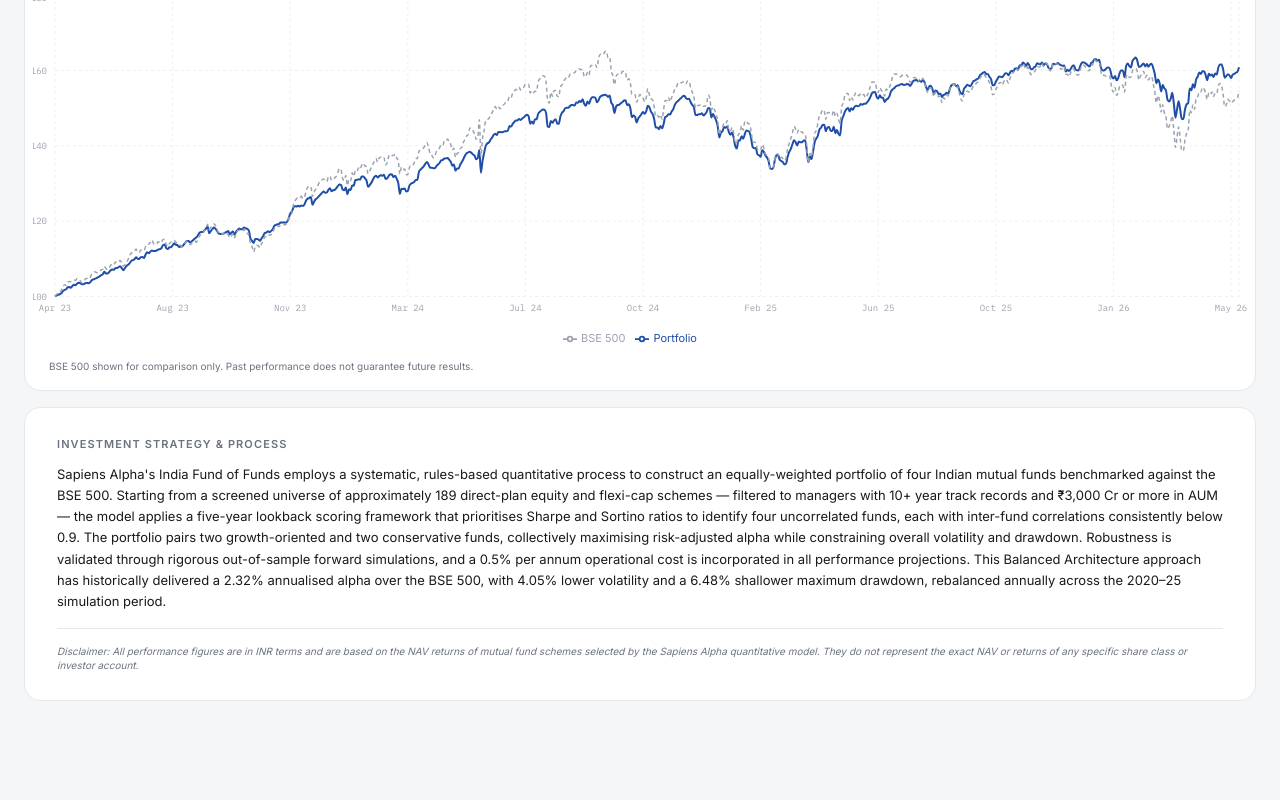
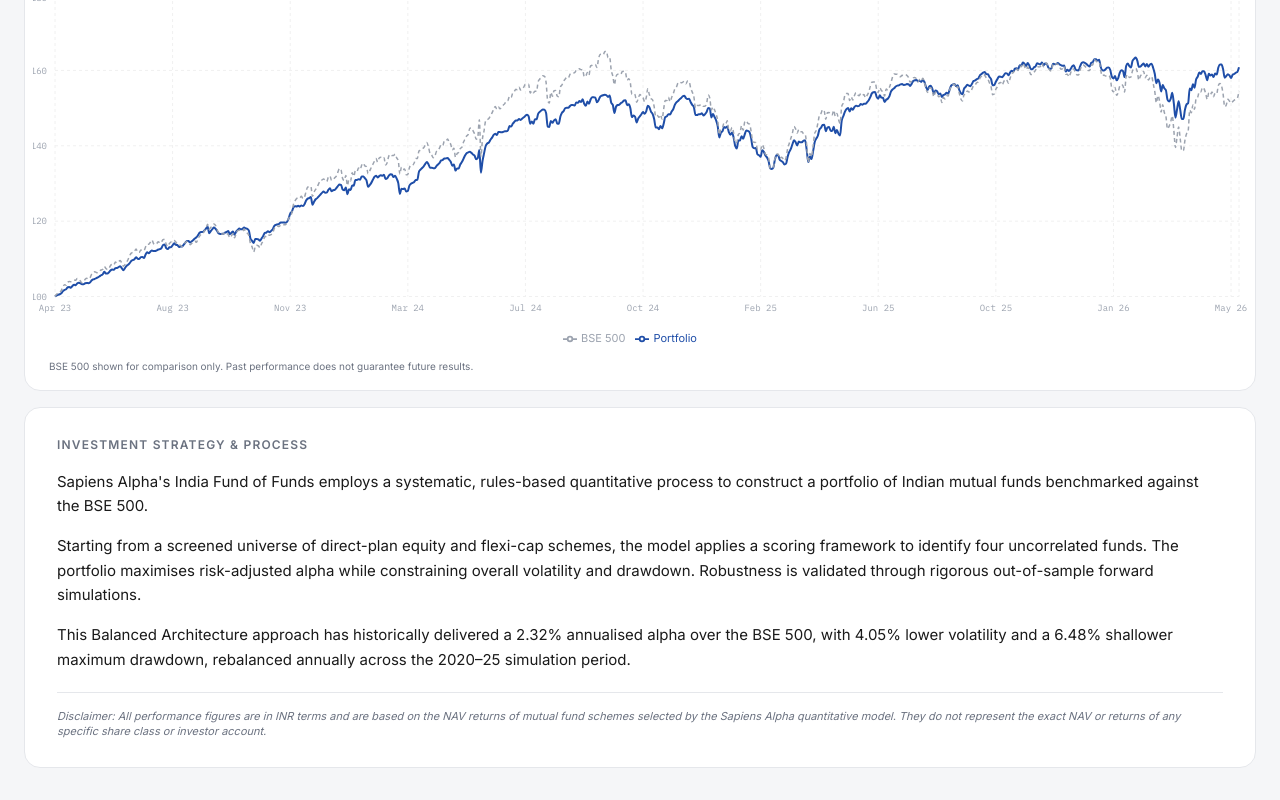
Before and after one commit to SapiensAdmin/Dashboard, a React (Vite) app: page / in a window 1280 px wide. Shown: the part 497-1297 px from the top of the page. Before the commit the page ends 1230 px from the top, so only its background shows below. Built offline with nearby package versions, Linux system fonts and the light colour scheme.

Commit message:
Update strategy text to 3 paragraphs, increase font size

```diff
--- a/content/strategy.md
+++ b/content/strategy.md
@@ -1,3 +1,7 @@
-Sapiens Alpha's India Fund of Funds employs a systematic, rules-based quantitative process to construct an equally-weighted portfolio of four Indian mutual funds benchmarked against the BSE 500. Starting from a screened universe of approximately 189 direct-plan equity and flexi-cap schemes — filtered to managers with 10+ year track records and ₹3,000 Cr or more in AUM — the model applies a five-year lookback scoring framework that prioritises Sharpe and Sortino ratios to identify four uncorrelated funds, each with inter-fund correlations consistently below 0.9. The portfolio pairs two growth-oriented and two conservative funds, collectively maximising risk-adjusted alpha while constraining overall volatility and drawdown. Robustness is validated through rigorous out-of-sample forward simulations, and a 0.5% per annum operational cost is incorporated in all performance projections. This Balanced Architecture approach has historically delivered a 2.32% annualised alpha over the BSE 500, with 4.05% lower volatility and a 6.48% shallower maximum drawdown, rebalanced annually across the 2020–25 simulation period.
+Sapiens Alpha's India Fund of Funds employs a systematic, rules-based quantitative process to construct a portfolio of Indian mutual funds benchmarked against the BSE 500.
+
+Starting from a screened universe of direct-plan equity and flexi-cap schemes, the model applies a scoring framework to identify four uncorrelated funds. The portfolio maximises risk-adjusted alpha while constraining overall volatility and drawdown. Robustness is validated through rigorous out-of-sample forward simulations.
+
+This Balanced Architecture approach has historically delivered a 2.32% annualised alpha over the BSE 500, with 4.05% lower volatility and a 6.48% shallower maximum drawdown, rebalanced annually across the 2020–25 simulation period.
 
 Disclaimer: All performance figures are in INR terms and are based on the NAV returns of mutual fund schemes selected by the Sapiens Alpha quantitative model. They do not represent the exact NAV or returns of any specific share class or investor account.
--- a/src/App.jsx
+++ b/src/App.jsx
@@ -11,18 +11,18 @@
 
   return (
     <section className="bg-white rounded-2xl border border-line px-4 py-5 md:px-8 md:py-7">
-      <h2 className="font-sans font-semibold text-[10px] md:text-[11px] text-muted uppercase tracking-widest m-0 mb-3">
+      <h2 className="font-sans font-semibold text-[10px] md:text-[12px] text-muted uppercase tracking-widest m-0 mb-4">
         Investment Strategy &amp; Process
       </h2>
-      <div className="space-y-3">
+      <div className="space-y-4">
         {body.map((para, i) => (
-          <p key={i} className="font-sans font-normal text-[12px] md:text-[13px] text-ink leading-relaxed m-0">
+          <p key={i} className="font-sans font-normal text-[14px] md:text-[15px] text-ink leading-relaxed m-0">
             {para}
           </p>
         ))}
       </div>
       {disclaimer && (
-        <p className="font-sans text-[9px] md:text-[10px] text-muted leading-snug border-t border-line mt-4 pt-4 m-0 italic">
+        <p className="font-sans text-[10px] md:text-[11px] text-muted leading-snug border-t border-line mt-5 pt-4 m-0 italic">
           {disclaimer}
         </p>
       )}
```
